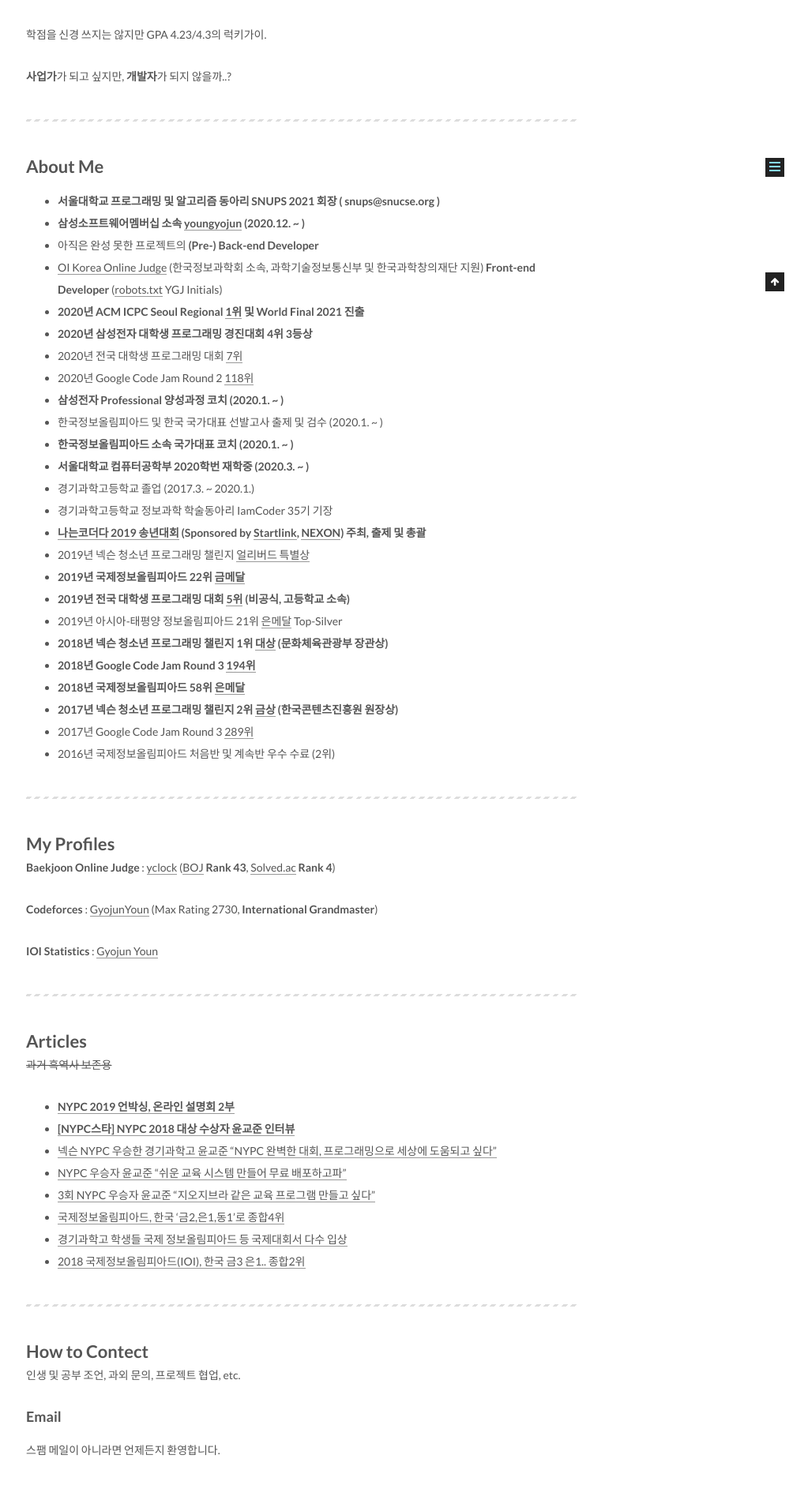
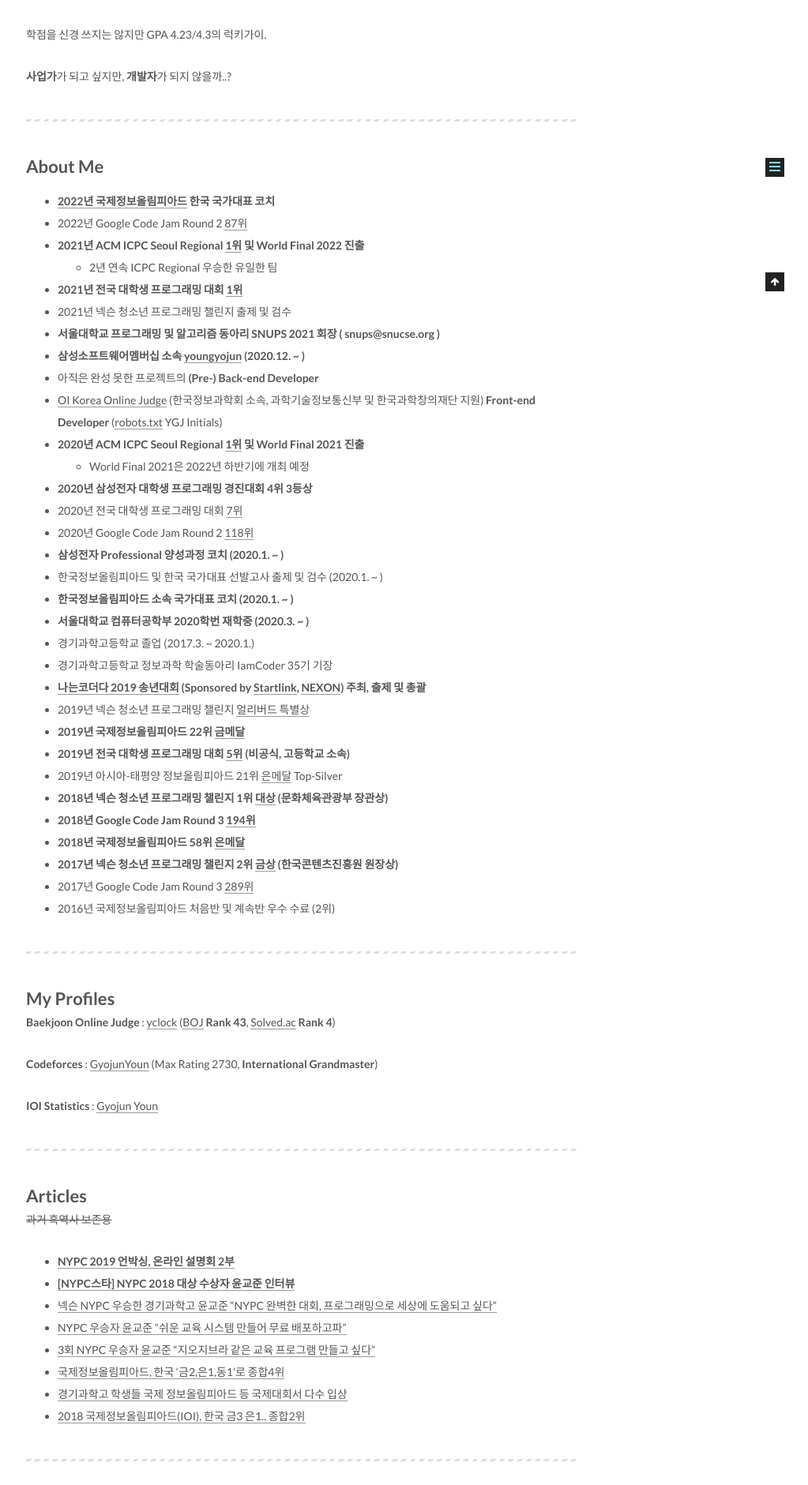
Before and after one commit to youngyojun/youngyojun.github.io, a Jekyll site: the page built from about/index.md, in a window 1280 px wide. Shown: the part 631-2512 px from the top of the page at 79% size, without its empty margins (257-1280 px from the left). Built offline with Jekyll 4.4.1, drawn with Linux system fonts in a browser that asks for light colours; comment, search, counter and statistics services are not loaded.

Commit message:
Update index.md

```diff
--- a/about/index.md
+++ b/about/index.md
@@ -22,11 +22,18 @@ type: about
 
 # About Me
 
+* **[2022년 국제정보올림피아드](https://ioi2022.id/) 한국 국가대표 코치**
+* 2022년 Google Code Jam Round 2 [87위](https://codingcompetitions.withgoogle.com/codejam/round/00000000008778ec)
+* **2021년 ACM ICPC Seoul Regional [1위](http://icpckorea.org/archives/2572) 및 World Final 2022 진출**
+  * 2년 연속 ICPC Regional 우승한 유일한 팀
+* **2021년 전국 대학생 프로그래밍 대회 [1위](https://www.acmicpc.net/contest/spotboard/670)**
+* 2021년 넥슨 청소년 프로그래밍 챌린지 출제 및 검수
 * **서울대학교 프로그래밍 및 알고리즘 동아리 SNUPS 2021 회장 ( snups@snucse.org )**
 * **삼성소프트웨어멤버십 소속 [youngyojun](https://www.secmem.org/authors/youngyojun/) (2020.12. ~ )**
 * 아직은 완성 못한 프로젝트의 **(Pre-) Back-end Developer**
 * [OI Korea Online Judge](https://oikorea.org/) (한국정보과학회 소속, 과학기술정보통신부 및 한국과학창의재단 지원) **Front-end Developer** ([robots.txt](https://oikorea.org/robots.txt) YGJ Initials)
 * **2020년 ACM ICPC Seoul Regional [1위](http://icpckorea.org/archives/2344) 및 World Final 2021 진출**
+  * World Final 2021은 2022년 하반기에 개최 예정
 * **2020년 삼성전자 대학생 프로그래밍 경진대회 4위 3등상**
 * 2020년 전국 대학생 프로그래밍 대회 [7위](https://www.acmicpc.net/contest/scoreboard/524)
 * 2020년 Google Code Jam Round 2 [118위](https://codingcompetitions.withgoogle.com/codejam/round/000000000019ffb9)
```
